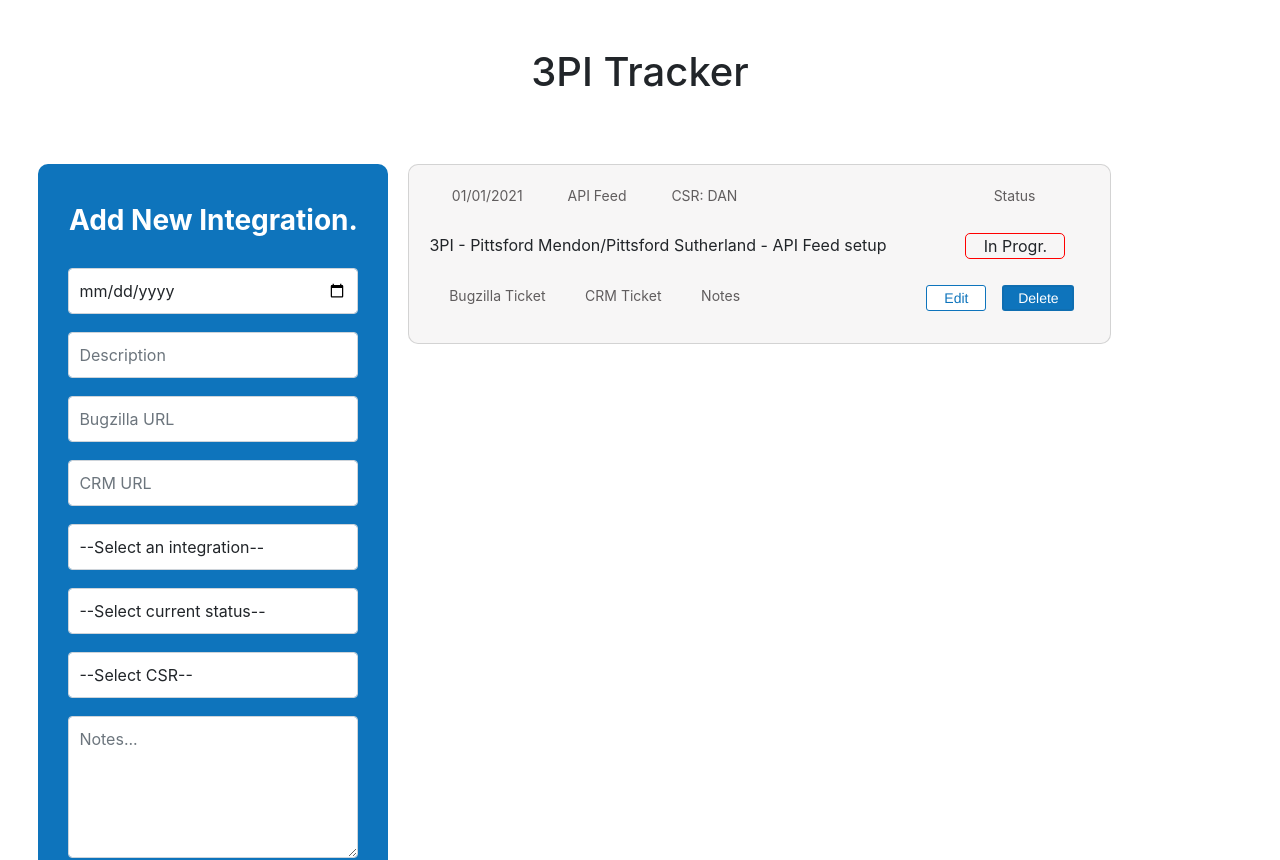
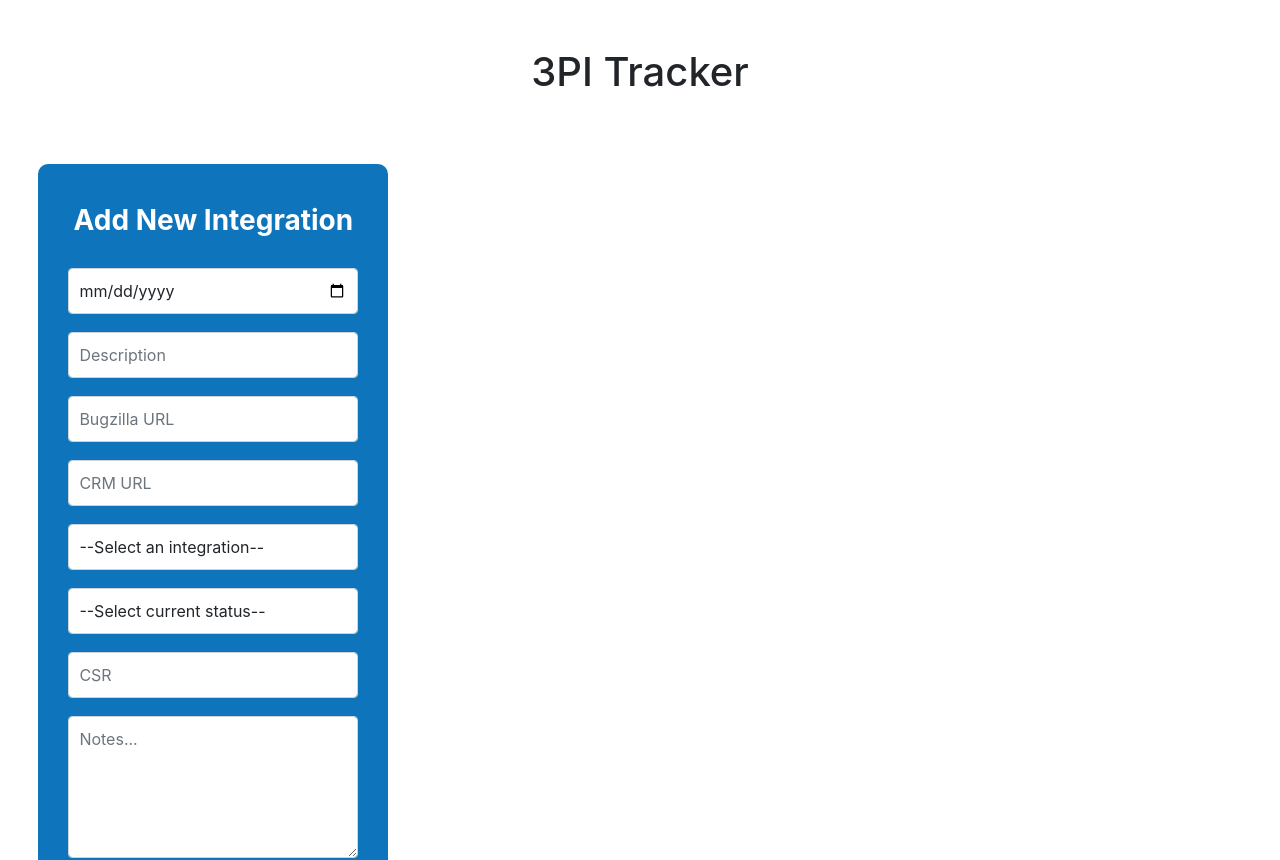
Before and after one commit to darodweb/3pi-tracker, a React (Create React App) app: page / in a window 1280 px wide. Shown: the top 860 px of the page. Built offline with nearby package versions, Linux system fonts and the light colour scheme.

Commit message:
Added state to Integration component

```diff
--- a/src/IntegrationContext/IntegrationContext.js
+++ b/src/IntegrationContext/IntegrationContext.js
@@ -8,7 +8,7 @@ export const dbIntegrations = getFirestore().collection("Integrations");
 export const IntegrationContextProvider = (props) => {
     const [integration, setIntegration] = useState([]);
 
-
+    //Query Firebase with filter per status: Completed, In Progr., etc. and store in independent states.
 
     return (
         <IntegrationContext.Provider value={[integration, setIntegration]}>
--- a/src/components/Form/Form.js
+++ b/src/components/Form/Form.js
@@ -2,7 +2,7 @@ import { useState, useEffect, useContext } from 'react';
 import { IntegrationContext } from '../../IntegrationContext/IntegrationContext';
 import './Form.css';
 
-const Form = ({ registerIntegration }) => {
+const Form = () => {
     const [integration, setIntegration] = useContext(IntegrationContext);
     const [date, setDate] = useState("");
     const [description, setDescription] = useState("");
@@ -38,7 +38,6 @@ const Form = ({ registerIntegration }) => {
     const handleChangeNotes = (event) => {
         setNotes(event.target.value);
     }
-
 
 
     const handleSubmit = (e) => {
@@ -90,7 +89,7 @@ const Form = ({ registerIntegration }) => {
         <>
             <div className="form-container">
                 <form onSubmit={handleSubmit}>
-                    <h3 className="text-center form-title">Add New Integration. {integration.description}</h3>
+                    <h3 className="text-center form-title">Add New Integration {integration.description}</h3>
 
                     <input
                         type="date"
@@ -138,46 +137,46 @@ const Form = ({ registerIntegration }) => {
                         value={integrationType}
                         onChange={handleChangeIntegrationType}>
                         <option value="">--Select an integration--</option>
-                        <option value="clever">Clever</option>
-                        <option value="sftp sync">SFTP Sync</option>
-                        <option value="api feed">API Feed</option>
-                        <option value="vnn">VNN</option>
-                        <option value="cms4schools">CMS4Schools</option>
-                        <option value="blackbaud">Blackbaud</option>
-                        <option value="fs google oauth">FS Google oAuth</option>
-                        <option value="tr google oauth">TR Google oAuth</option>
-                        <option value="rwo google oauth">rWO Google oAuth</option>
-                        <option value="ats">ATS</option>
-                        <option value="fs ldap">FS LDAP</option>
-                        <option value="rwo ldap">rWO LDAP</option>
-                        <option value="web service">Web Service</option>
-                        <option value="fs google calendar">FS Google Calendar</option>
-                        <option value="big teams">Big Teams</option>
-                        <option value="finalsite">Finalsite</option>
-                        <option value="api feed for digital signage">API Feed for Digital Signage</option>
-                        <option value="dynacal">Dynacal</option>
+                        <option value="Clever">Clever</option>
+                        <option value="Sftp Sync">SFTP Sync</option>
+                        <option value="API Feed">API Feed</option>
+                        <option value="VNN">VNN</option>
+                        <option value="CMS4Schools">CMS4Schools</option>
+                        <option value="Blackbaud">Blackbaud</option>
+                        <option value="FS Google oAuth">FS Google oAuth</option>
+                        <option value="TR Google oAuth">TR Google oAuth</option>
+                        <option value="rWO Google oAuth">rWO Google oAuth</option>
+                        <option value="ATS">ATS</option>
+                        <option value="FS LDAP">FS LDAP</option>
+                        <option value="rWO LDAP">rWO LDAP</option>
+                        <option value="Web Service">Web Service</option>
+                        <option value="FS Google Calendar">FS Google Calendar</option>
+                        <option value="Big Teams">Big Teams</option>
+                        <option value="Finalsite">Finalsite</option>
+                        <option value="API Feed for Digital Signage">API Feed for Digital Signage</option>
+                        <option value="Dynacal">Dynacal</option>
                     </select>
 
                     <select
-                        name="status"
+                        name="Status"
                         className="form-control"
                         value={status}
                         onChange={handleChangeStatus}>
                         <option value="">--Select current status--</option>
-                        <option value="in progress">In Progress</option>
-                        <option value="forwarded to programming">Forwarded to Programming</option>
-                        <option value="completed">Completed</option>
+                        <option value="In Progress">In Progress</option>
+                        <option value="In Program.">Forwarded to Programming</option>
+                        <option value="Completed">Completed</option>
                     </select>
 
-                    <select
-                        name="csr"
+                    <input
+                        type="text"
                         className="form-control"
+                        name="CSR"
+                        placeholder="CSR"
+                        required
+                        onChange={handleChangeCsr}
                         value={csr}
-                        onChange={handleChangeCsr}>
-                        <option value="">--Select CSR--</option>
-                        <option value="dan">Dan</option>
-                        <option value="joe">Joe</option>
-                    </select>
+                    />
 
                     <textarea
                         name="notes"
--- a/src/components/Integration/Integration.css
+++ b/src/components/Integration/Integration.css
@@ -1,6 +1,11 @@
 * {
     margin:0;
     box-sizing: border-box;
+}
+
+.integration-container {
+    display:flex;
+    flex-direction: column;
 }
 
 .wrapper {
@@ -55,13 +60,24 @@
 }
 
 .status {
-    border: 1px solid red;
     width: 100px;
     text-align: center;
     border-radius: 5px;
     margin-right:25px;
+    color: white;
+}
 
+.status-completed {
+background: #a5a5a5;
 }
+
+.status-inProgress {
+    background: #daf109b5;
+    }
+
+.status-inProgramming {
+    background: #f10909b5;
+        }
 
 .edit {
         width: 60px;
--- a/src/components/Integration/Integration.js
+++ b/src/components/Integration/Integration.js
@@ -1,18 +1,22 @@
-import React from 'react';
+import { useContext } from 'react';
 import './Integration.css';
+import { IntegrationContext } from '../../IntegrationContext/IntegrationContext';
 
 
 
-const Integration = ({ integration }) => {
+const Integration = () => {
+    const [integration, setIntegration] = useContext(IntegrationContext);
 
+    console.log(integration)
     return (
         <>
-            <div className="wrapper">
+            {integration ? integration.map((element, index) => (
+                <div className="wrapper" key={index}>
                     <div className="integration-upper-row">
                         <div className="integration-upper-row_1">
-                        <p>01/01/2021</p>
-                        <p>API Feed</p>
-                        <p>CSR: DAN</p>
+                            <p>{element.date}</p>
+                            <p>{element.type}</p>
+                            <p>CSR: {element.csr}</p>
                         </div>
                         <div className="integration-upper-row_2">
                             <p style={{ marginRight: '55px' }}>Status</p>
@@ -20,14 +24,18 @@ const Integration = ({ integration }) => {
                     </div>
 
                     <div className="integration-main-body" integration>
-                    <p>3PI - Pittsford Mendon/Pittsford Sutherland - API Feed setup</p>
-                    <p className="status">In Progr.</p>
+                        <p>{element.description}</p>
+                        <p className={
+                            element.status === 'In Program.' && 'status-inProgramming' ||
+                            element.status === 'In Progress' && 'status-inProgress' ||
+                            element.status === 'Completed' && 'status-completed'
+                        }>{element.status}</p>
                     </div>
 
                     <div className="integration-lower-text">
                         <div className="integration-lower-text_1">
-                        <p>Bugzilla Ticket</p>
-                        <p>CRM Ticket</p>
+                            <a href={`${element.bugzillaUrl}`}><p>Bugzilla Ticket</p></a>
+                            <a href={`${element.crmUrl}`}><p>CRM Ticket</p></a>
                             <p>Notes</p>
                         </div>
 
@@ -36,9 +44,12 @@ const Integration = ({ integration }) => {
                             <button className="delete mx-3">Delete</button>
                         </div>
 
-
                     </div>
                 </div>
+            ))
+                : null
+            }
+
 
         </>
 
--- a/src/components/IntegrationList/IntegrationList.js
+++ b/src/components/IntegrationList/IntegrationList.js
@@ -11,19 +11,19 @@ const IntegrationList = () => {
 
     console.log(integration);
 
-    const registerIntegration = () => {
-        let setup = {
-            date: integration.date,
-            description: integration.description,
-            bugzillaUrl: integration.bugzillaUrl,
-            crmUrl: integration.crmUrl,
-            integrationType: integration.integration,
-            status: integration.status,
-            csr: integration.csr,
-            notes: integration.notes
-        }
-        setSetUpDetails(setup);
-    }
+    // const registerIntegration = () => {
+    //     let setup = {
+    //         date: integration.date,
+    //         description: integration.description,
+    //         bugzillaUrl: integration.bugzillaUrl,
+    //         crmUrl: integration.crmUrl,
+    //         integrationType: integration.integration,
+    //         status: integration.status,
+    //         csr: integration.csr,
+    //         notes: integration.notes
+    //     }
+    //     setSetUpDetails(setup);
+    // }
 
     console.log(setupDetails);
 
@@ -31,8 +31,10 @@ const IntegrationList = () => {
 
         <>
             <div style={{ display: 'flex', justifyContent: 'spaceEvenly', flexDirection: 'row' }}>
-                <Form registerIntegration={registerIntegration} />
-                <Integration integration={integration} style={{ padding: '2rem' }} />
+                <Form />
+                <div class='integration-container'>
+                    <Integration integration={integration} style={{ padding: '2rem' }} />
+                </div>
             </div>
 
         </>
```
Also changed, not shown: 1 other file (tests, documents, lock files or other folders). Lines whose indentation alone changed are shown as unchanged.
